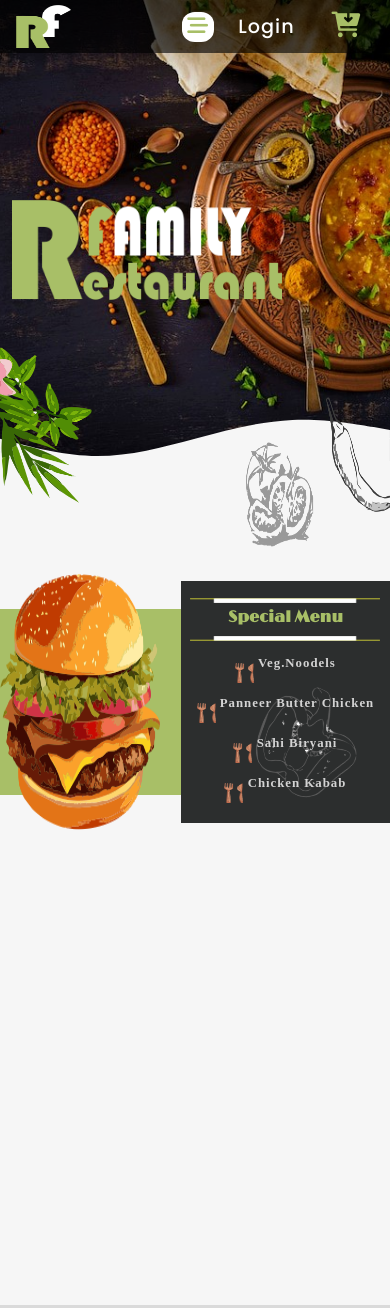
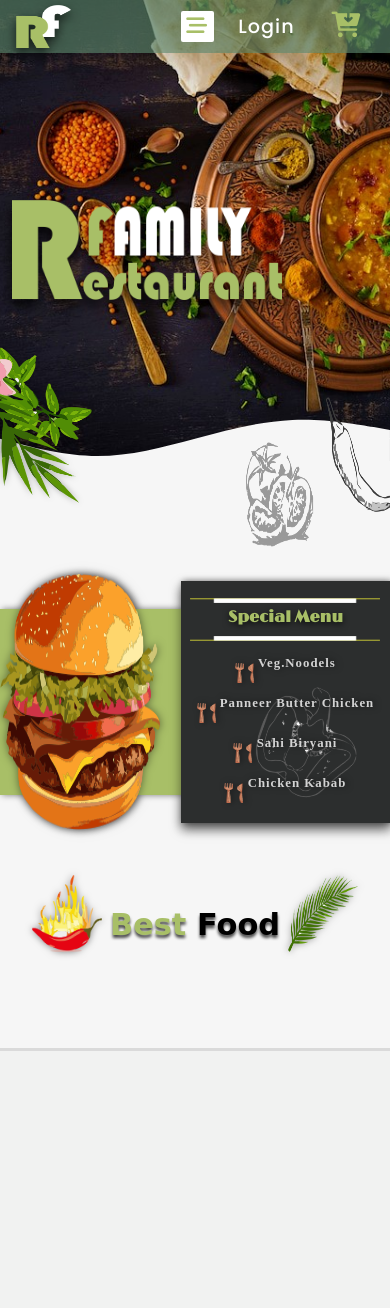
Before and after one commit to nalawade07/v-fitness, a PHP site: page /index.html in a window 390 px wide. After the commit the page ends 1051 px from the top, so only its background shows below. Run offline with PHP 8.4, Linux system fonts and the light colour scheme; some libraries are stand-ins or nearby versions; some web fonts are replaced.

Commit message:
Add files via upload

```diff
--- a/index.html
+++ b/index.html
@@ -44,20 +44,20 @@
 
                 <nav>
                     <ul class="navbar" id="navbar">
-                        <li class="navli_1"><a href="#"> Home </a></li>
-                        <li class="navli_1"><a href="#"> About </a></li>
-                        <li class="navli_1"> <a href="#" id="categ_li"> Categories <i
+                        <li class="navli_1"><a href="#" class="navli_1_a"> Home </a></li>
+                        <li class="navli_1"><a href="#" class="navli_1_a"> About </a></li>
+                        <li class="navli_1"> <a href="#" class="navli_1_a" id="categ_li"> Categories <i
                                     class="fa-solid fa-caret-down"></i></a>
 
                             <ul class="navbar_ul" id="categ_ul">
-                                <li><a href="#">Veg.</a></li>
-                                <li><a href="#">Non-Veg.</a></li>
-                                <li><a href="#">Cold-Drink.</a></li>
+                                <li class="navli_2"><a href="#">Veg.</a></li>
+                                <li class="navli_2"><a href="#">Non-Veg.</a></li>
+                                <li class="navli_2"><a href="#">Cold-Drink.</a></li>
                             </ul>
 
                         </li>
-                        <li class="navli_1"><a href="#"> Contact </a></li>
-                        <li class="navli_1"><a href="#"> Help </a></li>
+                        <li class="navli_1"><a href="#" class="navli_1_a"> Contact </a></li>
+                        <li class="navli_1"><a href="#"class="navli_1_a"> Help </a></li>
                     </ul>
                 </nav>
 
@@ -130,6 +130,26 @@
 
 </div>
 
+<!-- /////////////////   food section   ///////////////// -->
+
+<div class="food-start">
+
+    <div class="section_name">
+        <div class="content">
+            <div class="img">
+                <img src="IMG/firechilli.png" alt="">
+            </div>
+            <div class="sec_name">
+            <h2> <span> Best </span> Food </h2>
+        </div>
+        <div class="img">
+        <img src="IMG/leaf2.png" alt="">
+    </div>
+        </div>
+    </div>
+
+</div>
+
 
 
         </section>
--- a/style.css
+++ b/style.css
@@ -38,12 +38,13 @@ header{
   margin: auto;
   height:53px;
   padding:.3rem 1rem;
-  background-color:rgba(0, 0, 0, 0.63);
+  background-color:rgba(94, 136, 110, 0.63);
 }
 header .logo{
     width:55px;
     height:55px;
     padding:.4rem 0rem;
+    filter:drop-shadow(0px 5.4px 5.4px rgba(0,0,0,0.7));
 }
 .logo img{
     width:100%;
@@ -102,17 +104,18 @@ font-size:.9rem;
 .cart_log{
     display: flex;
     grid-column-gap:1.5rem;
+    align-items: center;
 }
 
 .cart_log i{
     color:var(--olive);
-    font-size:1.4rem;
+    font-size:1.5rem;
 }
 .burger{
-    width:30px;
+    width:33px;
     height:25x;
     border-radius:2px;
-    padding:.3rem;
+    padding:.4rem;
     display: flex;
     align-items:center;
     justify-content:center;
@@ -157,7 +162,7 @@ font-size:.9rem;
 }
 .wave_2{
     width:100%;
-    height:100vh;
+    height:auto;
     background-color:rgb(246, 246, 246);
     /* background-color:rgb(255, 255, 255); */
     position: relative;
@@ -173,7 +178,8 @@ font-size:.9rem;
 }
 .name {
     width:450px;
-    height:200px
+    height:200px;
+    filter:drop-shadow(0px 7.4px 5.4px rgba(0,0,0,0.7));
 }
 
 .name img{
@@ -194,6 +200,7 @@ font-size:.9rem;
     left:-3rem;
     width:210px;
     height:250px;
+    filter:drop-shadow(0px 0px 3px rgba(0,0,0,0.3));
 }
 .flavers img{
     width:100%;
@@ -223,8 +230,9 @@ font-size:.9rem;
     background-color:var(--olive);
     height:40vh;
     padding:0rem 3rem;
-    margin:auto auto -6rem auto;
+    margin:-3rem auto -6rem auto;
     position: relative;
+    filter:drop-shadow(2px 0px 3px rgba(0,0,0,0.5));
 }
 /* .about_container::before{
 position: absolute;
@@ -239,11 +247,15 @@ height:120px;
 
 .burger_img{
     width:440px;
-    height:440px;
+    height:480px;
+    /* filter:drop-shadow(0px 2.4px 3.4px rgba(0,0,0,0.7)); */
+    /* filter:drop-shadow(0px 0px 5.4px rgba(0,0,0,0.7)); */
 }
 .burger_img img{
     width:100%;
     height:100%;
+    filter:drop-shadow(0px 0px 4px rgba(0,0,0,0.5));
+
 }
 .menu_hed h3{
     text-align: center;
@@ -251,11 +263,13 @@ height:120px;
     font-family:var(--font);
     font-weight:bold;
     color:var(--olive);
+    filter:drop-shadow(0px 2.4px 3.4px rgba(0,0,0,0.7));
 }
 .menu_card{
     background-color:var(--darkgray);
     padding:.7rem;
     position: relative;
+    filter:drop-shadow(0px 6.4px 5.4px rgba(0,0,0,0.5));
 }
 .menu_card::before{
     position: absolute;
@@ -292,6 +306,7 @@ letter-spacing:1px;
 top:-1rem;
 position: relative;
 color:lightgray;
+filter:drop-shadow(2.3px 0px 3px rgba(0,0,0,0.5));
 }
 .names_menu li img{
     width:28px;
@@ -300,6 +315,45 @@ color:lightgray;
     position: relative;
 }
 
+
+/* /////////////////    food section    /////////////////// */
+
+.section_name{
+    width:100%;
+    margin:1rem auto;
+    text-align: center;
+}
+.content{
+    display: flex;
+    align-items: center;
+    justify-content:center;
+    width:90%;
+    margin:4rem auto;
+    padding:6rem 0rem;
+    text-align: center;
+    grid-column-gap:1rem;
+}
+.content .img{
+    width:100px;
+    height:100px;
+    filter:drop-shadow(0px 0px 3.7px rgba(0,0,0,0.5));
+}
+.content .img img{
+width:100%;
+height:100%;
+}
+.content .sec_name{
+    font-size:1.6rem;
+    text-align: center;
+    position: relative;
+    top:.7rem;
+    color:var(--black);
+    font-family: var(--sec_name);
+    filter:drop-shadow(0px 3px 1.4px rgba(0,0,0,0.7));
+}
+.sec_name span{
+    color:var(--olive);
+}
 
 
 
@@ -406,6 +483,44 @@ font-size:1.7rem;
 }
 
 
+/* ///////////////////    food sec   /////////////////////// */
+
+.content{
+    display: flex;
+    align-items: center;
+    justify-content:center;
+    width:85%;
+    margin:1rem auto;
+    padding:6rem 0rem;
+    text-align: center;
+    grid-column-gap:1rem;
+}
+.content .img{
+    width:95px;
+    height:95px;
+    filter:drop-shadow(0px 0px 3.7px rgba(0,0,0,0.5));
+}
+.content .img img{
+width:100%;
+height:100%;
+}
+.content .sec_name{
+    font-size:1.3rem;
+    text-align: center;
+    position: relative;
+    top:.7rem;
+    color:var(--black);
+    font-family: var(--sec_name);
+    filter:drop-shadow(0px 3px 1.4px rgba(0,0,0,0.7));
+}
+.sec_name span{
+    color:var(--olive);
+}
+
+
+
+
+
 }
 
 @media (max-width:850px){
@@ -790,13 +906,12 @@ font-size:1rem;
     align-items: center;
     grid-column-gap:.7rem;
 }
+
+.burger{
+padding:.3rem;
+}
 .burger i{
-    font-size: 1.3rem;
-}
-.burger{
-    width:32px;
-    height:30px;
-    border-radius:40%;
+    font-size:1.3rem;
 }
 .login a{
     font-size:1.2rem;
@@ -880,6 +995,26 @@ color: var(--olive);
   width:19px;
 }
 
+/* ///////////////////    food sec   /////////////////////// */
+
+.content{
+    display: flex;
+    align-items: center;
+    justify-content:center;
+    width:85%;
+    margin:-2rem auto;
+    padding:6rem 0rem;
+    text-align: center;
+    grid-column-gap:.5rem;
+}
+.sec_name h2{
+    font-size:1.9rem;
+}
+
+.content .img{
+width:70px;
+height:77px;
+}
 
 }
 
```
Also changed, not shown: other parts of style.css (+40 -13 lines).
